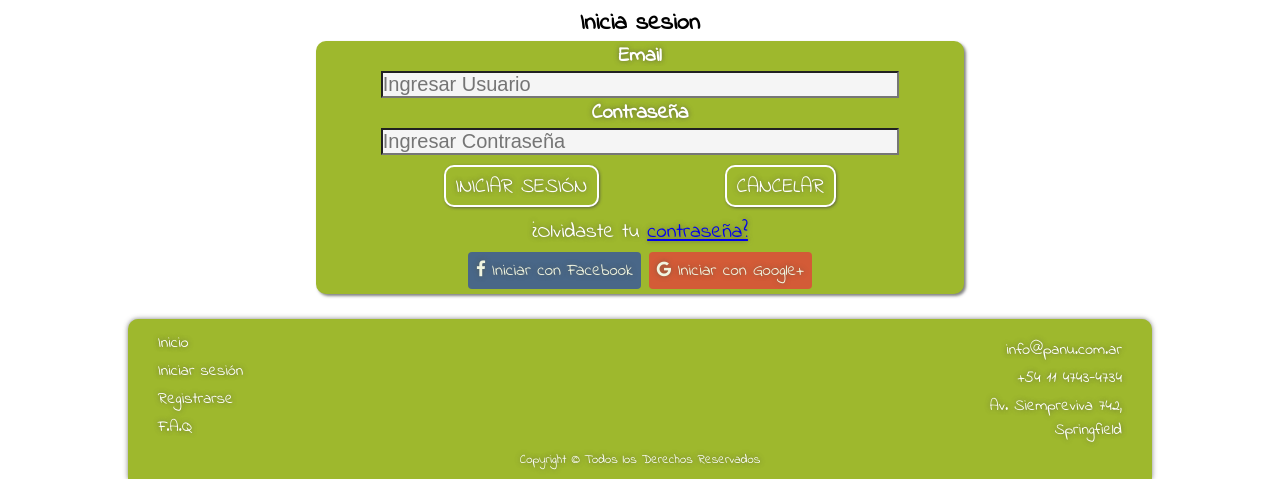
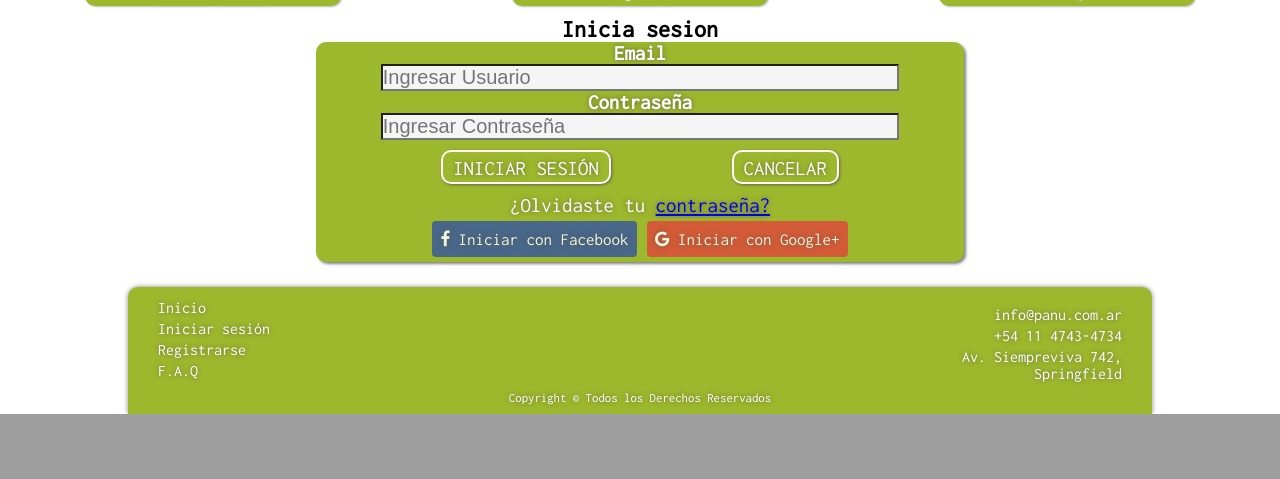
Before and after one commit to pablooconnor/proyectodh, a PHP site: page /login.php in a window 1280 px wide. Shown: the part 1205-1684 px from the top of the page. After the commit the page ends 1619 px from the top, so only its background shows below. Run offline with PHP 8.4, Linux system fonts and the light colour scheme.

Commit message:
cambio de tipografia

```diff
--- a/css/faq.css
+++ b/css/faq.css
@@ -6,7 +6,7 @@
 }
 
 body {
-    font-family: 'Indie Flower', cursive;
+    font-family: 'Inconsolata', monospace;
 }
 
 /*FAQ*/
--- a/css/formulario.css
+++ b/css/formulario.css
@@ -6,7 +6,8 @@
 }
 
 body {
-    font-family: 'Indie Flower', cursive;
+    font-family: 'Inconsolata', monospace;
+
 }
 
 /* Formulario */
--- a/css/header-footer.css
+++ b/css/header-footer.css
@@ -6,7 +6,7 @@
 }
 
 body {
-    font-family: 'Indie Flower', cursive;
+    font-family: 'Inconsolata', monospace;
 }
 
 /* Header */
--- a/css/index.css
+++ b/css/index.css
@@ -6,7 +6,7 @@
 }
 
 body {
-    font-family: 'Indie Flower', cursive;
+    font-family: 'Inconsolata', monospace;
 }
 
 .about{
--- a/css/login.css
+++ b/css/login.css
@@ -99,7 +99,7 @@ input[type="text"], input[type="email"], option, select{
 
 .button-container button{
     color:white;
-    font-family: 'Indie Flower', cursive;
+    font-family:  'Inconsolata', monospace;
     font-size: 1em;
     text-transform: uppercase;
     background-color: #9EB82D;
--- a/faq.php
+++ b/faq.php
@@ -8,7 +8,7 @@
     <link rel="stylesheet" href="https://stackpath.bootstrapcdn.com/bootstrap/4.1.3/css/bootstrap.min.css" integrity="sha384-MCw98/SFnGE8fJT3GXwEOngsV7Zt27NXFoaoApmYm81iuXoPkFOJwJ8ERdknLPMO" crossorigin="anonymous">
     <link rel="stylesheet" href="css/faq.css">
     <link rel="stylesheet" href="css/header-footer.css">
-    <link href="https://fonts.googleapis.com/css?family=Indie+Flower" rel="stylesheet">
+    <link href="https://fonts.googleapis.com/css?family=Inconsolata" rel="stylesheet">
 
 </head>
 <body>
--- a/feed.php
+++ b/feed.php
@@ -10,7 +10,7 @@
     <meta http-equiv="X-UA-Compatible" content="ie=edge">
     <title>CHANGE THIS</title>
     <link rel="stylesheet" href="css/header-footer.css">
-    <link href="https://fonts.googleapis.com/css?family=Indie+Flower" rel="stylesheet">
+    <link href="https://fonts.googleapis.com/css?family=Inconsolata" rel="stylesheet">
 </head>
 <body>
     <?php include_once('header.php') ?>
--- a/formulario.php
+++ b/formulario.php
@@ -40,7 +40,7 @@ if($_POST) {
     <meta name="viewport" content="width=device-width, initial-scale=1.0">
     <meta http-equiv="X-UA-Compatible" content="ie=edge">
     <title>Panu - Registrarse</title>
-    <link href="https://fonts.googleapis.com/css?family=Indie+Flower" rel="stylesheet">
+    <link href="https://fonts.googleapis.com/css?family=Inconsolata" rel="stylesheet">
     <link rel="stylesheet" href="css/formulario.css">
     <link rel="stylesheet" href="css/header-footer.css">
 </head>
--- a/index.php
+++ b/index.php
@@ -5,7 +5,7 @@
     <meta name="viewport" content="width=device-width, initial-scale=1.0">
     <meta http-equiv="X-UA-Compatible" content="ie=edge">
     <title>Panu - Mascotas, alimentos y accesorios.</title>
-    <link href="https://fonts.googleapis.com/css?family=Indie+Flower" rel="stylesheet">
+    <link href="https://fonts.googleapis.com/css?family=Inconsolata" rel="stylesheet">
     <link rel="stylesheet" href="css/index.css">
     <link rel="stylesheet" href="css/header-footer.css">
     <link href="https://unpkg.com/ionicons@4.4.2/dist/css/ionicons.min.css" rel="stylesheet">
--- a/login.php
+++ b/login.php
@@ -29,7 +29,7 @@ if($_POST) {
     <link rel="stylesheet" href="https://cdnjs.cloudflare.com/ajax/libs/font-awesome/4.7.0/css/font-awesome.min.css">
     <link rel="stylesheet" href="css/login.css">
     <link rel="stylesheet" href="css/header-footer.css">
-    <link href="https://fonts.googleapis.com/css?family=Indie+Flower" rel="stylesheet">
+    <link href="https://fonts.googleapis.com/css?family=Inconsolata" rel="stylesheet">" rel="stylesheet">
 </head>
 <body>
     <div class="main">
```
